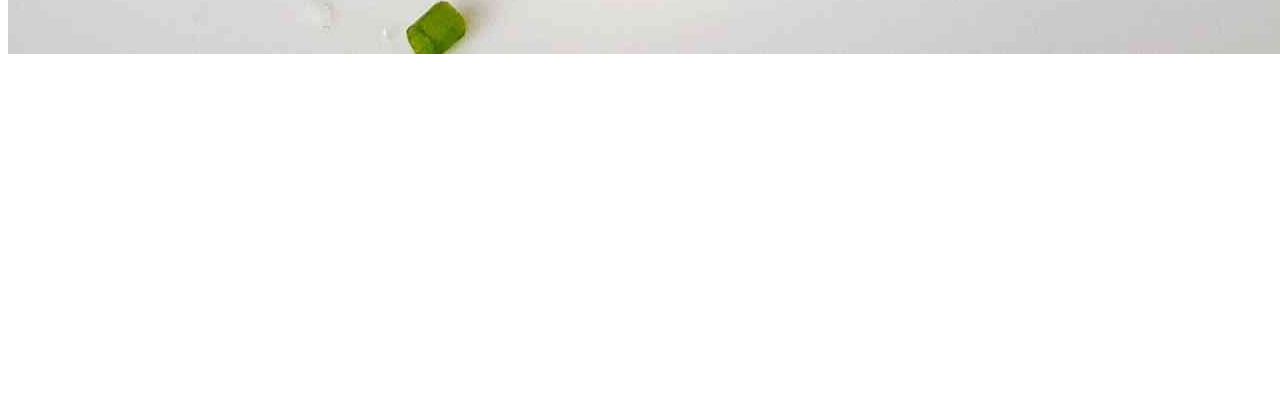
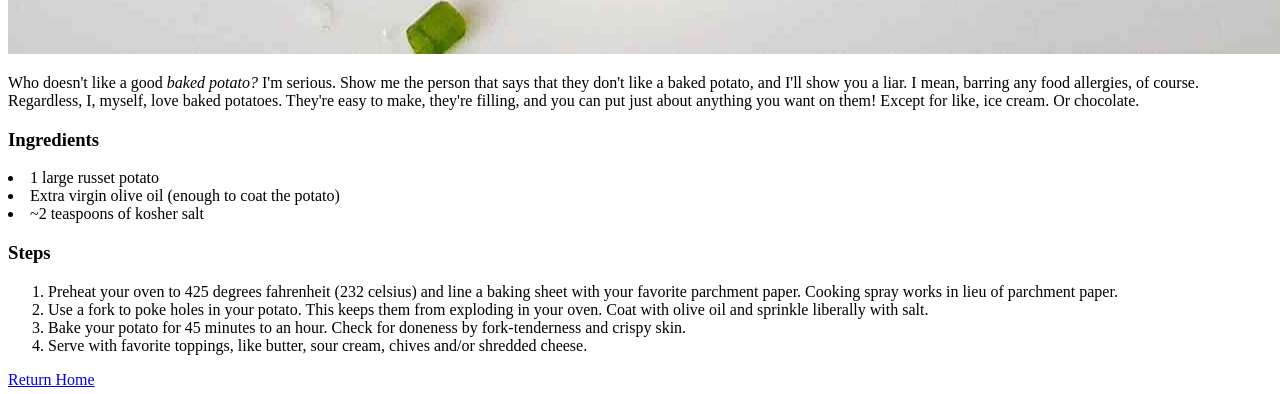
Before and after one commit to DDSeriff/odin-recipes, a plain HTML site: page recipes/baked-potato.html in a window 1280 px wide. Shown: the part 1526-1920 px from the top of the page. Before the commit the page ends 1592 px from the top, so only its background shows below. Drawn offline with Linux system fonts and the light colour scheme.

Commit message:
Updated baked potato recipe

```diff
--- a/recipes/baked-potato.html
+++ b/recipes/baked-potato.html
@@ -8,6 +8,21 @@
 </head>
 <body>
     <h1>Baked Potato</h1>
-    <img src="../images/baked-potato.jpg">
+    <img src="../images/baked-potato.jpg" alt="Baked potato">
+
+    <p>Who doesn't like a good <em>baked potato?</em> I'm serious. Show me the person that says that they don't like a baked potato, and I'll show you a liar. I mean, barring any food allergies, of course. Regardless, I, myself, love baked potatoes. They're easy to make, they're filling, and you can put just about anything you want on them! Except for like, ice cream. Or chocolate.</p>
+
+    <h3>Ingredients</h3>
+    <li>1 large russet potato</li>
+    <li>Extra virgin olive oil (enough to coat the potato)</li>
+    <li>~2 teaspoons of kosher salt</li>
+
+    <h3>Steps</h3>
+    <ol><li>Preheat your oven to 425 degrees fahrenheit (232 celsius) and line a baking sheet with your favorite parchment paper. Cooking spray works in lieu of parchment paper.</li>
+    <li>Use a fork to poke holes in your potato. This keeps them from exploding in your oven. Coat with olive oil and sprinkle liberally with salt.</li>
+    <li>Bake your potato for 45 minutes to an hour. Check for doneness by fork-tenderness and crispy skin.</li>
+    <li>Serve with favorite toppings, like butter, sour cream, chives and/or shredded cheese.</li></ol>
+
+    <a href="../index.html">Return Home</a>
 </body>
 </html>
```
